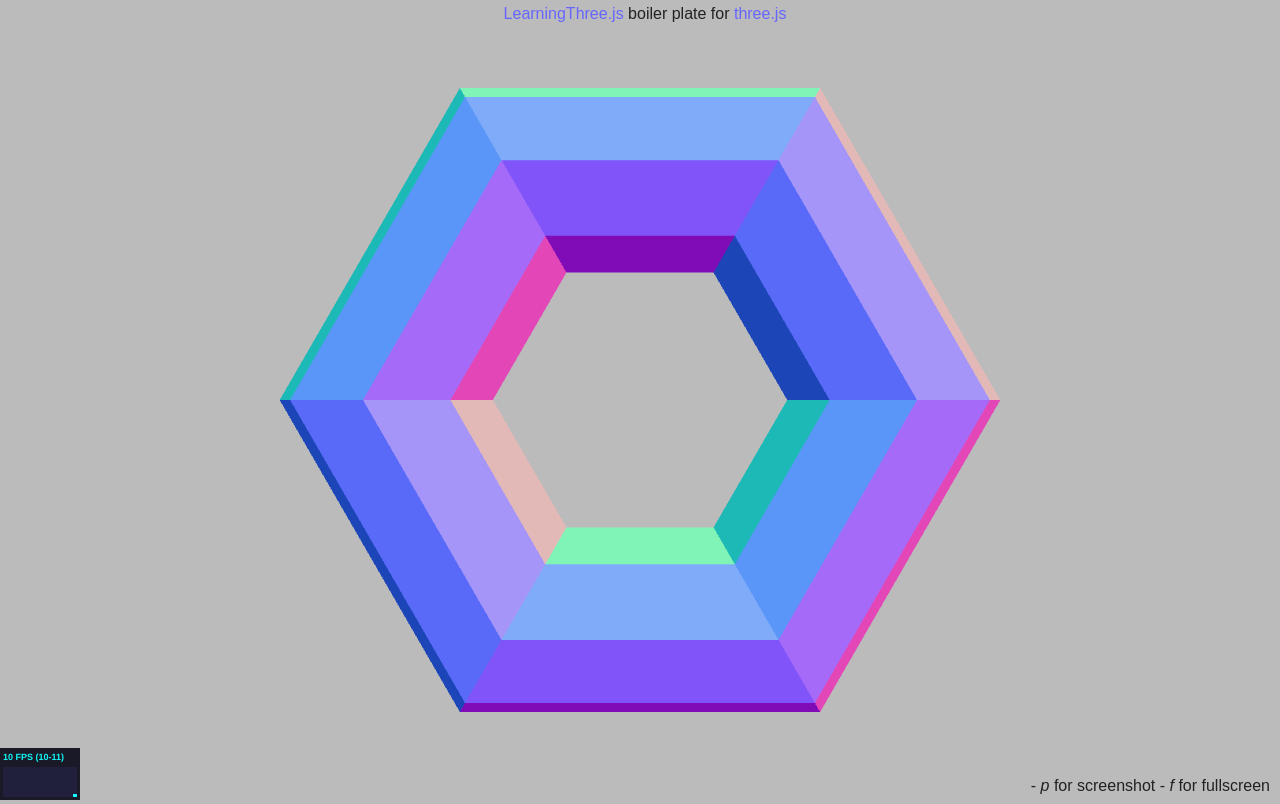
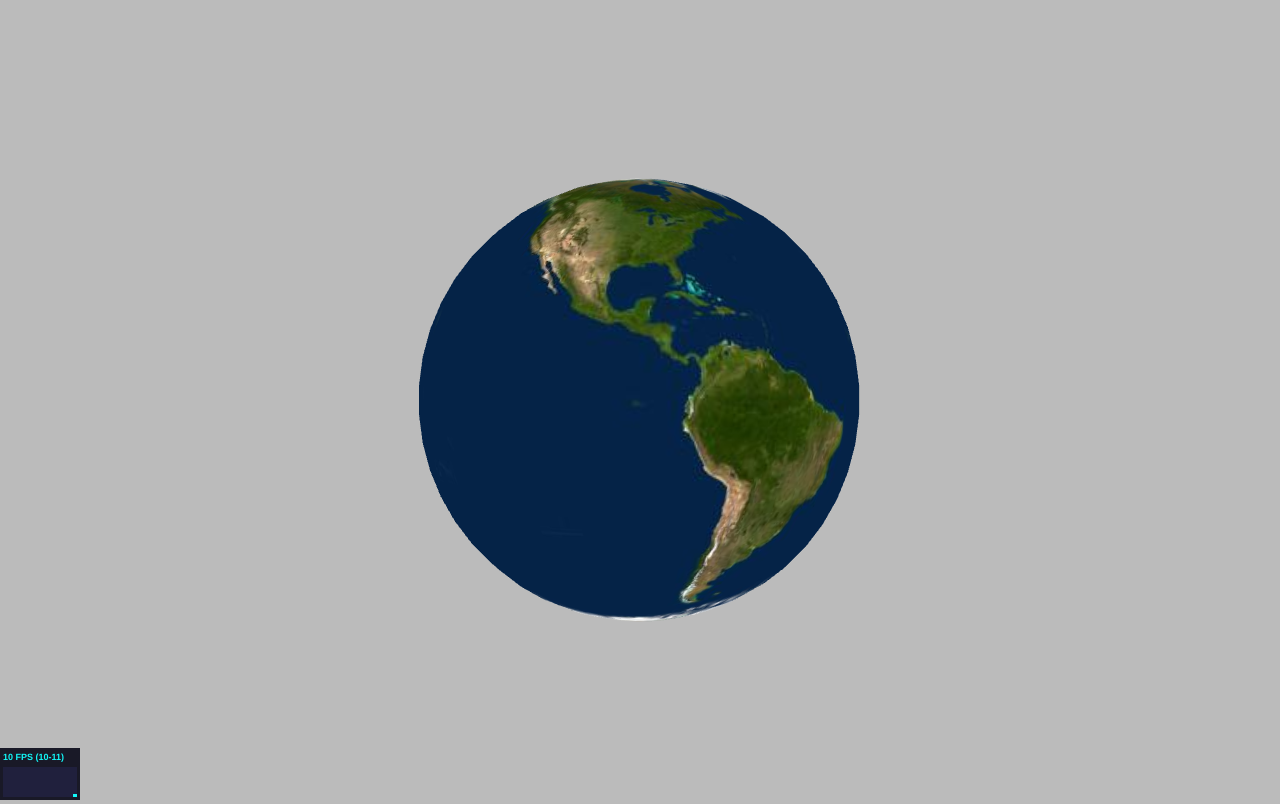
Before and after one commit to ftorghele/globe, a plain HTML site: page index.html in a window 1280 px wide. Drawn offline with Linux system fonts and the light colour scheme; animation ran at ten frames a second.

Commit message:
Sphere with texture

```diff
--- a/index.html
+++ b/index.html
@@ -1,7 +1,7 @@
 <!doctype html>
 <html>
 	<head>
-		<title>learningthree.js boiler plate for three.js</title>
+		<title>eoVision</title>
 		<meta charset="utf-8">
 		<meta name="viewport" content="width=device-width, user-scalable=no, minimum-scale=1.0, maximum-scale=1.0">
 
@@ -11,7 +11,6 @@
 		<!-- https://github.com/mrdoob/stats.js -->
 		<script src="vendor/three.js/Stats.js"></script>
 
-		<script src="vendor/threex/THREEx.screenshot.js"></script>
 		<script src="vendor/threex/THREEx.FullScreen.js"></script>
 		<script src="vendor/threex/THREEx.WindowResize.js"></script>
 		<script src="vendor/threex.dragpancontrols.js"></script>
@@ -20,18 +19,7 @@
 	</head>
 <body>
 	<!-- three.js container -->
-    	<div id="container"></div>
-	<!-- info on screen display -->
-	<div id="info">
-		<div class="top">
-			<a href="http://learningthreejs.com/blog/2011/12/20/boilerplate-for-three-js/" target="_blank">LearningThree.js</a>
-			boiler plate for
-			<a href="https://github.com/mrdoob/three.js/" target="_blank">three.js</a>
-		</div>
-		<div class="bottom" id="inlineDoc" >
-			- <i>p</i> for screenshot
-		</div>
-	</div>
+    <div id="container"></div>
 
 	<script type="text/javascript">
 		var stats, scene, renderer;
@@ -49,10 +37,6 @@
 					preserveDrawingBuffer	: true	// to allow screenshot
 				});
 				renderer.setClearColorHex( 0xBBBBBB, 1 );
-			// uncomment if webgl is required
-			//}else{
-			//	Detector.addGetWebGLMessage();
-			//	return true;
 			}else{
 				renderer	= new THREE.CanvasRenderer();
 			}
@@ -69,8 +53,8 @@
 			scene = new THREE.Scene();
 
 			// put a camera in the scene
-			camera = new THREE.PerspectiveCamera(35, window.innerWidth / window.innerHeight, 1, 10000 );
-			camera.position.set(0, 0, 5);
+			camera = new THREE.PerspectiveCamera(50, window.innerWidth / window.innerHeight, 1, 10000 );
+			camera.position.set(0, 0, 20);
 			scene.add(camera);
 
 			// create a camera contol
@@ -78,20 +62,19 @@
 
 			// transparently support window resize
 			THREEx.WindowResize.bind(renderer, camera);
-			// allow 'p' to make screenshot
-			THREEx.Screenshot.bindKey(renderer);
-			// allow 'f' to go fullscreen where this feature is supported
-			if( THREEx.FullScreen.available() ){
-				THREEx.FullScreen.bindKey();
-				document.getElementById('inlineDoc').innerHTML	+= "- <i>f</i> for fullscreen";
-			}
 
 			// here you add your objects
-			// - you will most likely replace this part by your own
-			var geometry	= new THREE.TorusGeometry( 1, 0.42 );
-			var material	= new THREE.MeshNormalMaterial();
-			var mesh	= new THREE.Mesh( geometry, material );
-			scene.add( mesh );
+            var texture = THREE.ImageUtils.loadTexture('./images/planet_texture.jpg', {}, function() {
+                renderer.render(scene, camera);
+            });
+
+            var sphereMaterial = new THREE.MeshBasicMaterial( { map: texture } );
+
+            texture.needsUpdate = true;
+            // sphere
+            var sphere = new THREE.Mesh(new THREE.SphereGeometry(5, 25, 25),sphereMaterial);
+            sphere.overdraw = true;
+            scene.add(sphere);
 		}
 
 		// animation loop
```
Also changed, not shown: images/planet_texture.jpg (added).
